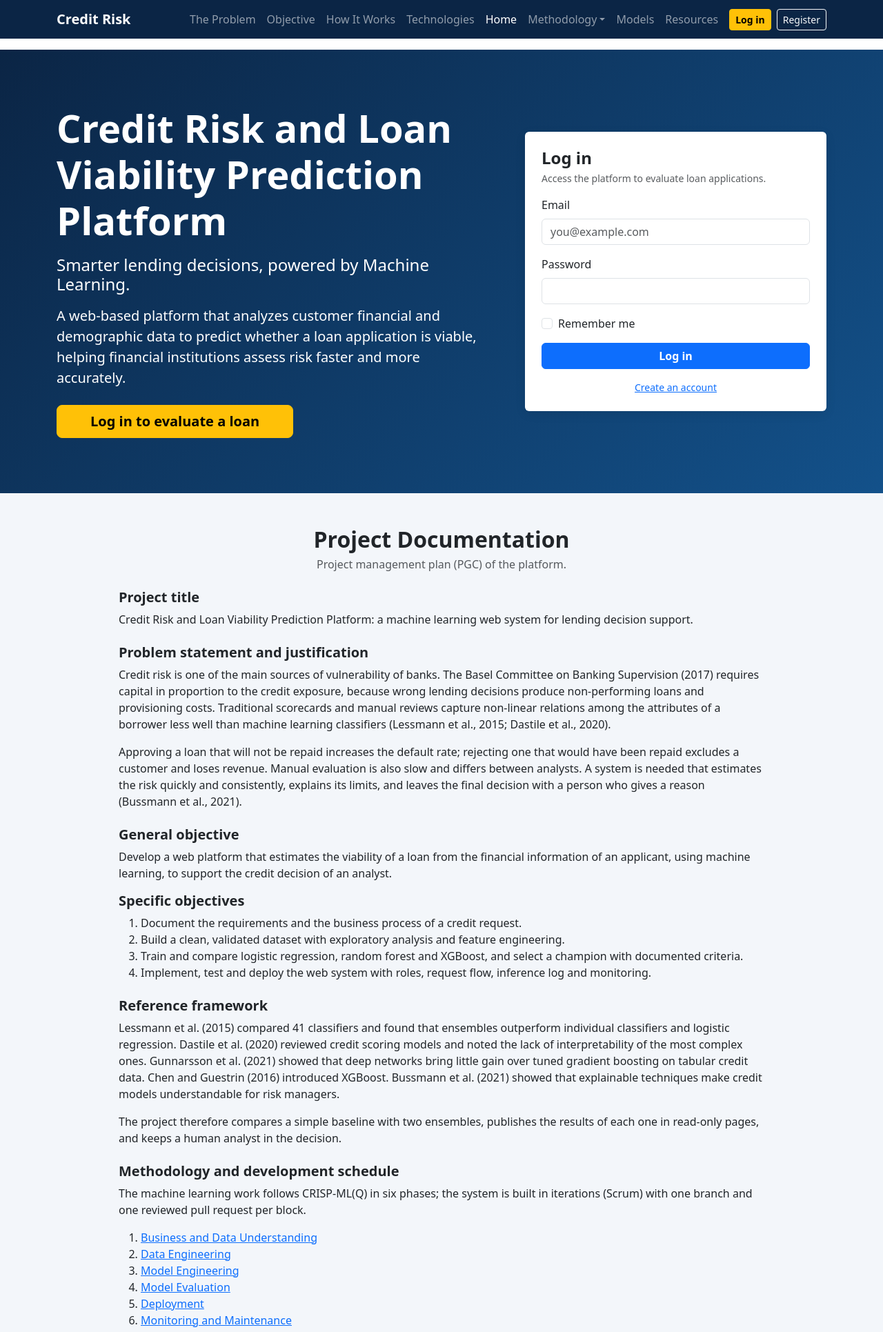
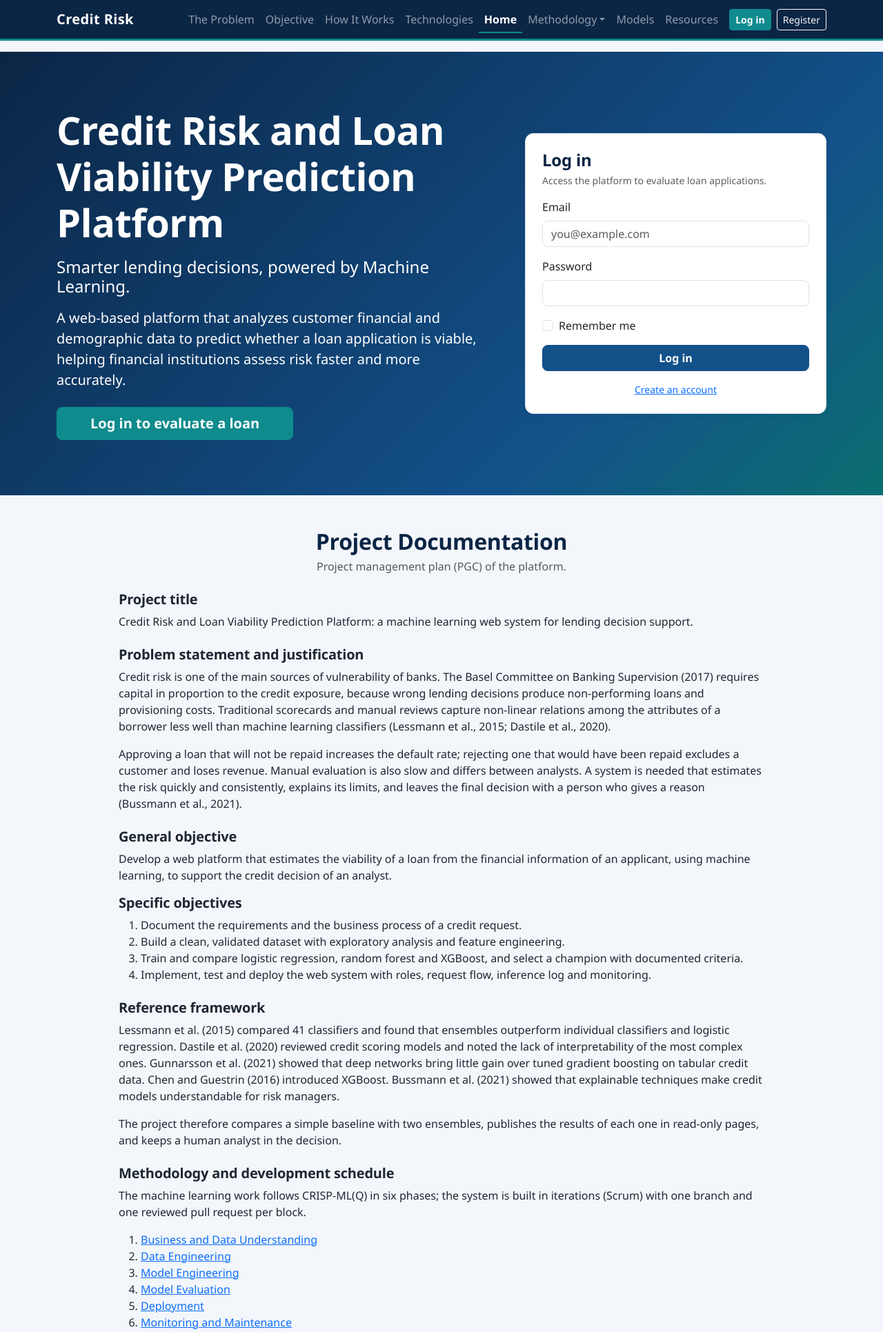
Before and after one commit to Cristhian731/Credit-Risk, a Flask app: page /?next=/admin/monitoring in a window 1280 px wide. Shown: the top 1931 px of the page at 69% size. Run offline with Flask 3, Linux system fonts and the light colour scheme; some libraries are stand-ins or nearby versions.

Commit message:
style: apply a consistent palette, typography and layout to the public and private areas

```diff
--- a/static/css/main.css
+++ b/static/css/main.css
@@ -1,9 +1,42 @@
-/* Project colors on top of Bootstrap 5. */
+/* Credit Risk: visual identity on top of Bootstrap 5.
+   Palette: deep blue (primary), teal (accent), neutral grays. Red, amber and green are used
+   only for risk labels and statuses. One sans-serif family for the whole interface. */
 :root {
   --cr-navy: #0b2545;
   --cr-blue: #13518a;
+  --cr-teal: #0f8b8d;
+  --cr-teal-dark: #0b6e70;
   --cr-soft: #f3f6fa;
+  --cr-border: #dde3ea;
+  --cr-text: #1d2733;
   --cr-footer-text: #cfd8e3;
+
+  --bs-primary: var(--cr-blue);
+  --bs-primary-rgb: 19, 81, 138;
+  --bs-link-color: var(--cr-blue);
+  --bs-link-hover-color: var(--cr-navy);
+  --bs-body-color: var(--cr-text);
+  --bs-body-font-family: "Segoe UI", system-ui, -apple-system, "Helvetica Neue", Arial, sans-serif;
+  --bs-border-radius: 0.5rem;
+}
+
+body {
+  background: #fff;
+  font-family: var(--bs-body-font-family);
+}
+
+h1, h2, h3, h4, h5, h6 {
+  color: var(--cr-navy);
+  letter-spacing: -0.01em;
+}
+
+.hero h1, .hero h2, .hero h3, .hero h4, .hero h5, .hero h6 {
+  color: #fff;
+}
+
+/* The login card sits inside the hero, so its headings stay dark. */
+.hero .card h1, .hero .card h2, .hero .card h3, .hero .card h4, .hero .card h5 {
+  color: var(--cr-navy);
 }
 
 html {
@@ -16,23 +49,85 @@ section[id],
   scroll-margin-top: 72px;
 }
 
+/* Buttons */
+.btn-primary {
+  --bs-btn-bg: var(--cr-blue);
+  --bs-btn-border-color: var(--cr-blue);
+  --bs-btn-hover-bg: var(--cr-navy);
+  --bs-btn-hover-border-color: var(--cr-navy);
+  --bs-btn-active-bg: var(--cr-navy);
+  --bs-btn-active-border-color: var(--cr-navy);
+}
+
+.btn-outline-primary {
+  --bs-btn-color: var(--cr-blue);
+  --bs-btn-border-color: var(--cr-blue);
+  --bs-btn-hover-bg: var(--cr-blue);
+  --bs-btn-hover-border-color: var(--cr-blue);
+}
+
+.btn-warning {
+  --bs-btn-bg: var(--cr-teal);
+  --bs-btn-border-color: var(--cr-teal);
+  --bs-btn-color: #fff;
+  --bs-btn-hover-bg: var(--cr-teal-dark);
+  --bs-btn-hover-border-color: var(--cr-teal-dark);
+  --bs-btn-hover-color: #fff;
+  --bs-btn-active-bg: var(--cr-teal-dark);
+  --bs-btn-active-color: #fff;
+}
+
+a:focus-visible, .btn:focus-visible, .form-control:focus, .form-select:focus, .form-check-input:focus {
+  outline: 3px solid rgba(15, 139, 141, 0.55);
+  outline-offset: 2px;
+  box-shadow: none;
+}
+
+/* Top bar */
 .site-navbar {
   background: var(--cr-navy);
+  border-bottom: 3px solid var(--cr-teal);
 }
 
+.site-navbar .navbar-brand {
+  letter-spacing: 0.02em;
+}
+
+.site-navbar .nav-link.active {
+  color: #fff;
+  font-weight: 600;
+  box-shadow: inset 0 -2px 0 var(--cr-teal);
+}
+
+/* Hero of the public home page */
 .hero {
-  background: linear-gradient(135deg, var(--cr-navy), var(--cr-blue));
+  background: linear-gradient(135deg, var(--cr-navy), var(--cr-blue) 70%, var(--cr-teal-dark));
   color: #fff;
   padding: 80px 0;
 }
 
+/* Cards */
 .card {
-  border: 0;
-  box-shadow: 0 4px 16px rgba(0, 0, 0, 0.08);
+  border: 1px solid var(--cr-border);
+  border-radius: 0.75rem;
+  box-shadow: 0 2px 10px rgba(11, 37, 69, 0.06);
 }
 
 .bg-soft {
   background: var(--cr-soft);
+}
+
+/* Tables: the same look everywhere */
+.table > thead th {
+  color: var(--cr-navy);
+  font-size: 0.85rem;
+  text-transform: uppercase;
+  letter-spacing: 0.03em;
+  border-bottom: 2px solid var(--cr-border);
+}
+
+.table td.text-end, .table td .badge {
+  font-variant-numeric: tabular-nums;
 }
 
 .site-footer {
@@ -52,37 +147,58 @@ section[id],
   text-indent: -2rem;
 }
 
-/* Private area: sidebar with the pages of the role. */
+/* Private area: sidebar with the pages of the role */
+.app-shell {
+  background: var(--cr-soft);
+}
+
 .app-sidebar {
   background: #fff;
-  border-bottom: 1px solid #dde3ea;
+  border-bottom: 1px solid var(--cr-border);
   padding: 12px 16px;
 }
 
 .app-sidebar-title {
-  color: var(--cr-blue);
-  letter-spacing: 0.04em;
+  color: var(--cr-teal-dark);
+  letter-spacing: 0.08em;
 }
 
 .app-sidebar .nav-link {
   color: var(--cr-navy);
-  border-radius: 6px;
+  border-radius: 0.5rem;
+  border-left: 3px solid transparent;
+}
+
+.app-sidebar .nav-link:hover {
+  background: var(--cr-soft);
 }
 
 .app-sidebar .nav-link.active {
   background: var(--cr-soft);
   color: var(--cr-blue);
   font-weight: 600;
+  border-left-color: var(--cr-teal);
+}
+
+.app-main {
+  background: var(--cr-soft);
+}
+
+.app-main > section,
+.app-main > .container {
+  max-width: 1200px;
 }
 
 @media (min-width: 992px) {
   .app-sidebar {
-    flex: 0 0 220px;
+    flex: 0 0 230px;
     border-bottom: 0;
-    border-right: 1px solid #dde3ea;
+    border-right: 1px solid var(--cr-border);
     padding: 24px 16px;
+    min-height: calc(100vh - 56px);
   }
   .app-main {
     min-width: 0;
+    padding-top: 8px;
   }
 }
```
